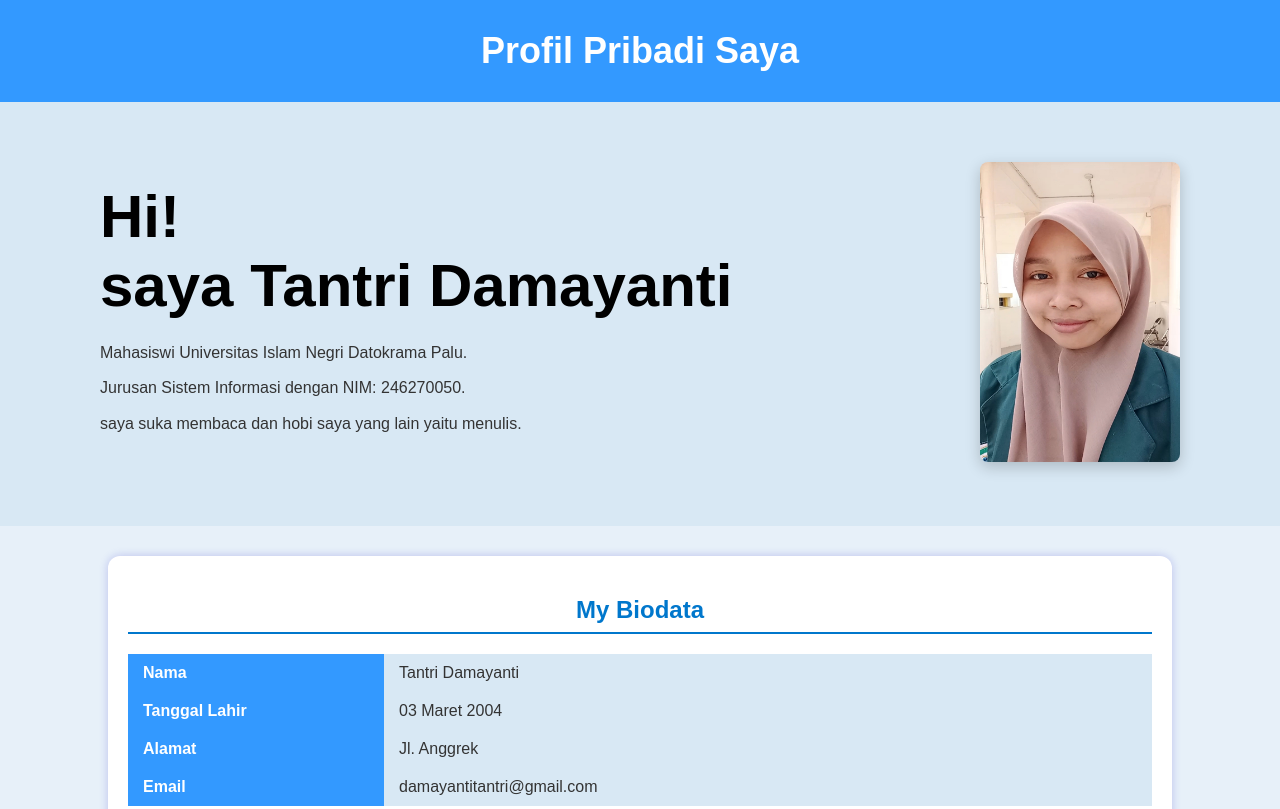
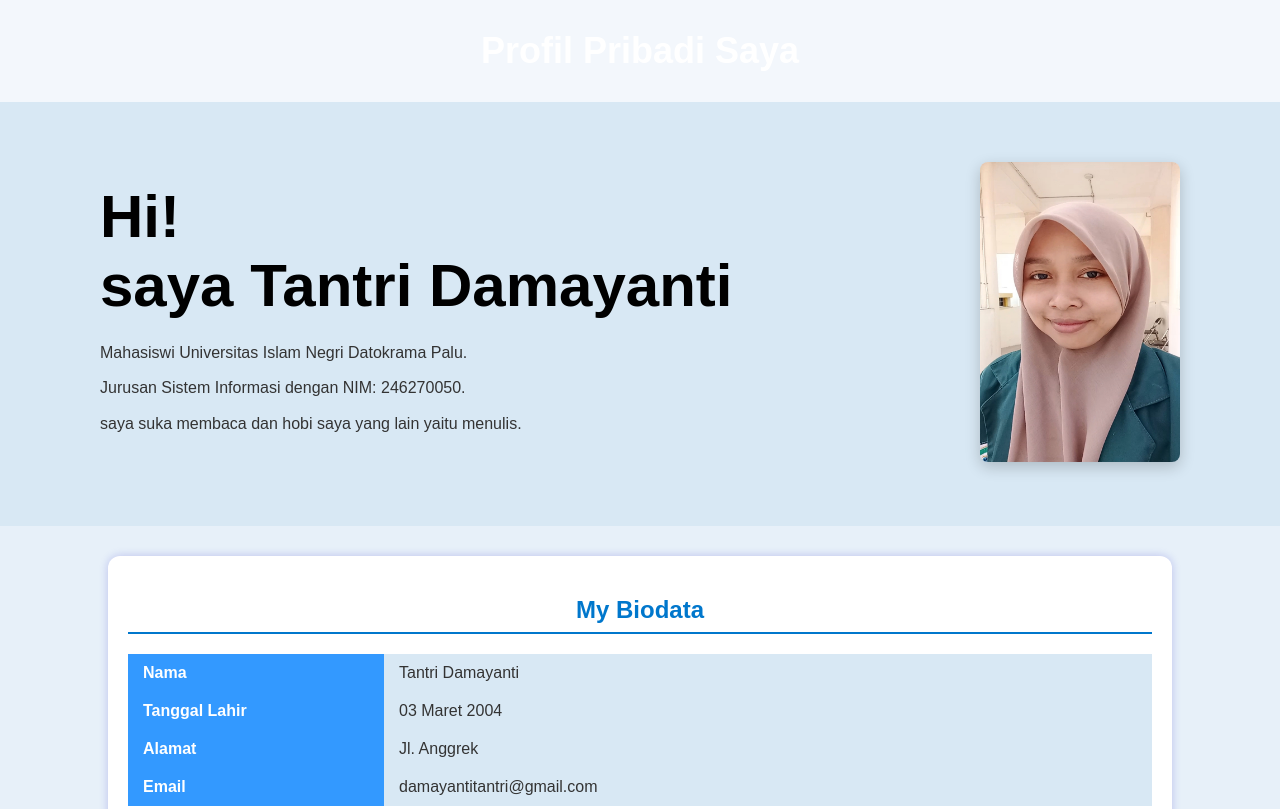
Before and after one commit to Achaa02/tugas_Tantri.github.io, a plain HTML site: page tugas3.html in a window 1280 px wide. Shown: the top 809 px of the page. Drawn offline with Linux system fonts and the light colour scheme.

Commit message:
Update style1.css

```diff
--- a/style1.css
+++ b/style1.css
@@ -1,6 +1,6 @@
 /* ===== Gaya Umum ===== */
 header {
-  background: #3399ff;
+  background: rgba(255, 255, 255, 0.5);
   color: white;
   text-align: center;
   padding: 30px;
```
